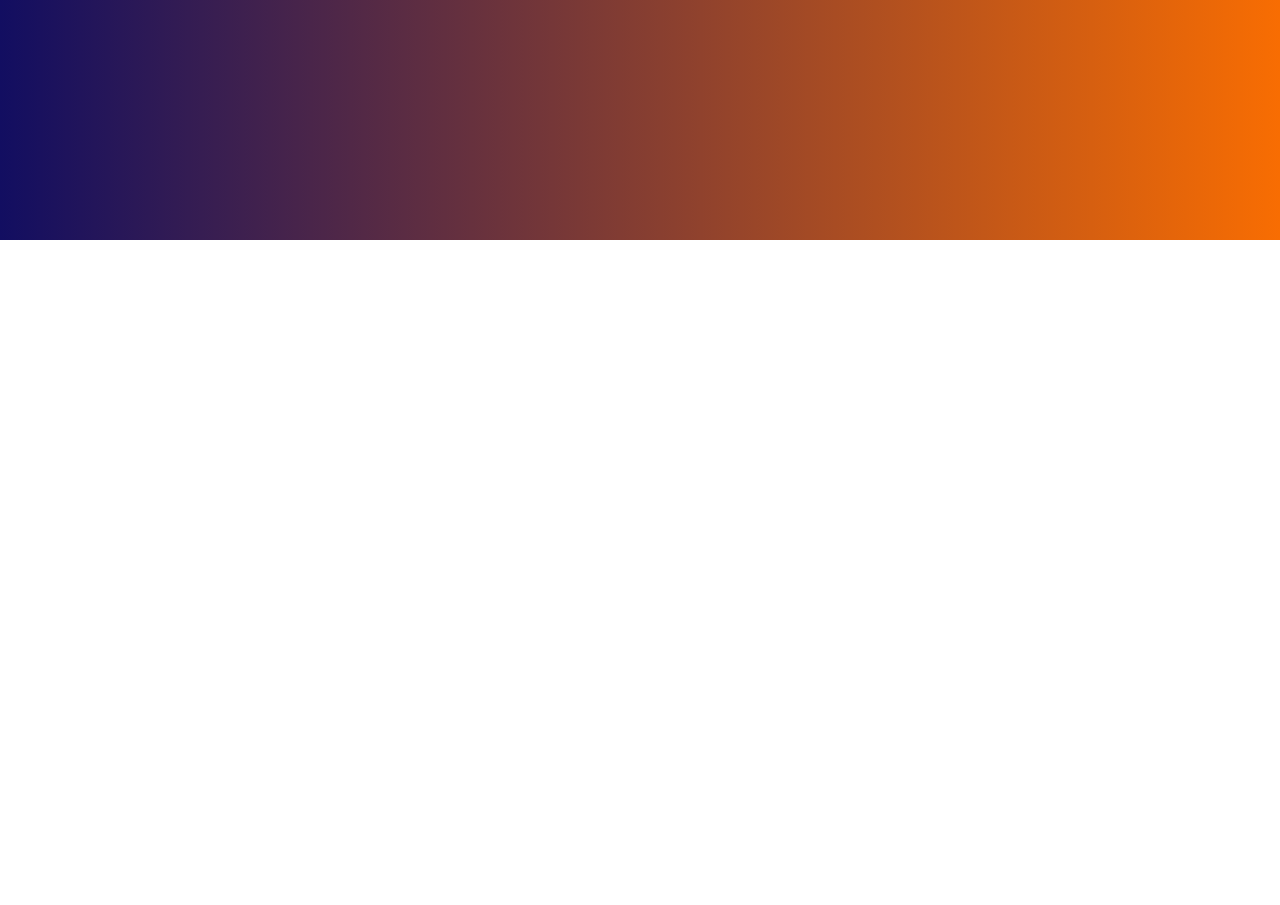
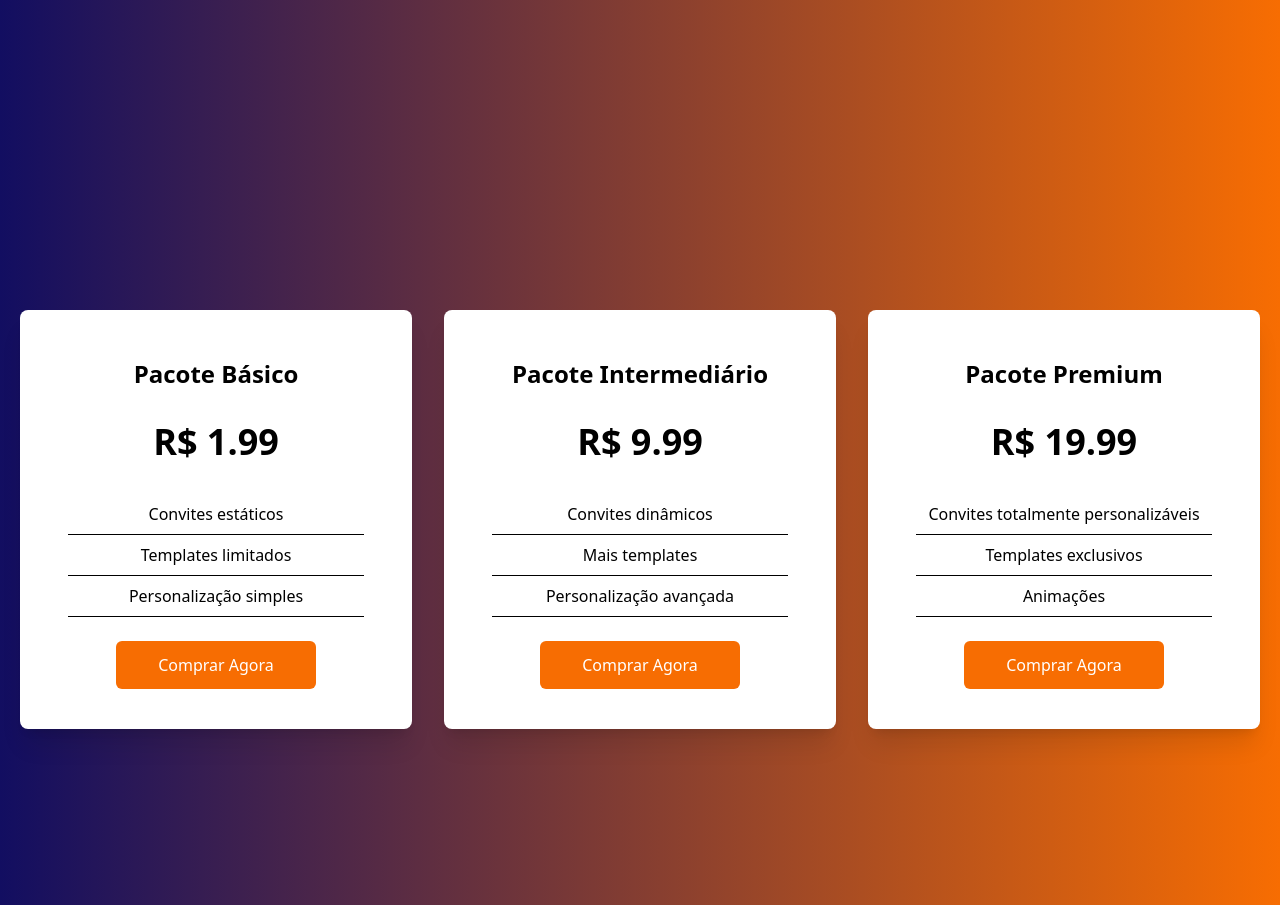
Before and after one commit to diegobbrito/personal-date, a React (Vite) app in the folder frontend/: page / in a window 1280 px wide. Shown: the part 560-1465 px from the top of the page. Before the commit the page ends 800 px from the top, so only its background shows below. Built offline with nearby package versions, Linux system fonts and the light colour scheme.

Commit message:
feat: added valuecards

```diff
--- a/frontend/src/components/Buttons/DirectionCardButton.tsx
+++ b/frontend/src/components/Buttons/DirectionCardButton.tsx
@@ -10,10 +10,10 @@ export const DirectionCardButton = () => {
   return (
     <button
       type="button"
-      className="w-full max-w-[450px] h-[50px] bg-white shadow-[0_4px_20px_rgba(0,0,0,0.3)] rounded-3xl font-medium hover:shadow-[0_6px_24px_rgba(0,0,0,0.4)] transition-shadow"
+      className="w-full flex justify-center items-center max-w-[450px] h-[50px] bg-white shadow-[0_4px_20px_rgba(0,0,0,0.3)] rounded-3xl font-medium hover:shadow-[0_6px_24px_rgba(0,0,0,0.4)] transition-shadow"
       onClick={handleClick}
     >
-      Do your invite
+      Faça seu convite
     </button>
   );
 };
--- a/frontend/src/components/Hero/Hero.tsx
+++ b/frontend/src/components/Hero/Hero.tsx
@@ -1,6 +1,7 @@
 import { useEffect, useMemo, useState } from "react";
 import { motion } from "framer-motion";
 import { DirectionCardButton } from "../Buttons/DirectionCardButton";
+
 
 function Hero() {
   const [titleNumber, setTitleNumber] = useState(0);
@@ -51,8 +52,13 @@ function Hero() {
           </span>
           <span>to someone</span>
         </h1>
+
+      </div>
+
+      <div className="flex justify-center items-center mt-6 w-full">
         <DirectionCardButton />
       </div>
+
       <div className="flex flex-row gap-3"></div>
     </div>
   );
--- /dev/null
+++ b/frontend/src/components/ValueCards/ValueCards.tsx
@@ -0,0 +1,51 @@
+const ValueCards = () => {
+    return (
+      <div className="w-full py-[10rem] px-4">
+        <div className="max-w-[1240px] mx-auto grid md:grid-cols-3 gap-8">
+
+          <div className="w-full shadow-xl flex flex-col p-4 my-4 rounded-lg hover:scale-105 duration-300 bg-white">
+            <h2 className="text-2xl font-bold text-center py-8">Pacote Básico</h2>
+            <p className="text-center text-4xl font-bold">R$ 1.99</p>
+            <div className="text-center font-medium flex-grow">
+              <p className="py-2 border-b mx-8 mt-8">Convites estáticos</p>
+              <p className="py-2 border-b mx-8">Templates limitados</p>
+              <p className="py-2 border-b mx-8">Personalização simples</p>
+            </div>
+            <button className="bg-[#f76d02] text-white w-[200px] rounded-md font-medium my-6 mx-auto px-6 py-3 self-end">
+              Comprar Agora
+            </button>
+          </div>
+
+          <div className="w-full shadow-xl flex flex-col p-4 my-4 rounded-lg hover:scale-105 duration-300 bg-white">
+            <h2 className="text-2xl font-bold text-center py-8">Pacote Intermediário</h2>
+            <p className="text-center text-4xl font-bold">R$ 9.99</p>
+            <div className="text-center font-medium flex-grow">
+              <p className="py-2 border-b mx-8 mt-8">Convites dinâmicos</p>
+              <p className="py-2 border-b mx-8">Mais templates</p>
+              <p className="py-2 border-b mx-8">Personalização avançada</p>
+            </div>
+            <button className="bg-[#f76d02]  text-white w-[200px] rounded-md font-medium my-6 mx-auto px-6 py-3 self-end">
+              Comprar Agora
+            </button>
+          </div>
+
+          <div className="w-full shadow-xl flex flex-col p-4 my-4 rounded-lg hover:scale-105 duration-300 bg-white">
+            <h2 className="text-2xl font-bold text-center py-8">Pacote Premium</h2>
+            <p className="text-center text-4xl font-bold">R$ 19.99</p>
+            <div className="text-center font-medium flex-grow">
+              <p className="py-2 border-b mx-8 mt-8">Convites totalmente personalizáveis</p>
+              <p className="py-2 border-b mx-8">Templates exclusivos</p>
+              <p className="py-2 border-b mx-8">Animações</p>
+
+            </div>
+            <button className="bg-[#f76d02]  text-white w-[200px] rounded-md font-medium my-6 mx-auto px-6 py-3 self-end">
+              Comprar Agora
+            </button>
+          </div>
+
+        </div>
+      </div>
+    );
+  };
+
+  export default ValueCards;
--- a/frontend/src/index.css
+++ b/frontend/src/index.css
@@ -3,5 +3,5 @@
 
 /* index.css ou App.css */
 body {
-  background: linear-gradient(to right, #120e61, #f86d02)
+  background: linear-gradient(to right, #120e61, #f76d02)
 }
--- a/frontend/src/pages/Home.tsx
+++ b/frontend/src/pages/Home.tsx
@@ -1,8 +1,12 @@
 import Hero from "../components/Hero/Hero";
+import ValueCards from "../components/ValueCards/ValueCards";
 
 function Home(){
     return(
-        <Hero/>
+        <>
+            <Hero/>
+            <ValueCards/>
+        </>
     )
 }
 export default Home;
```
